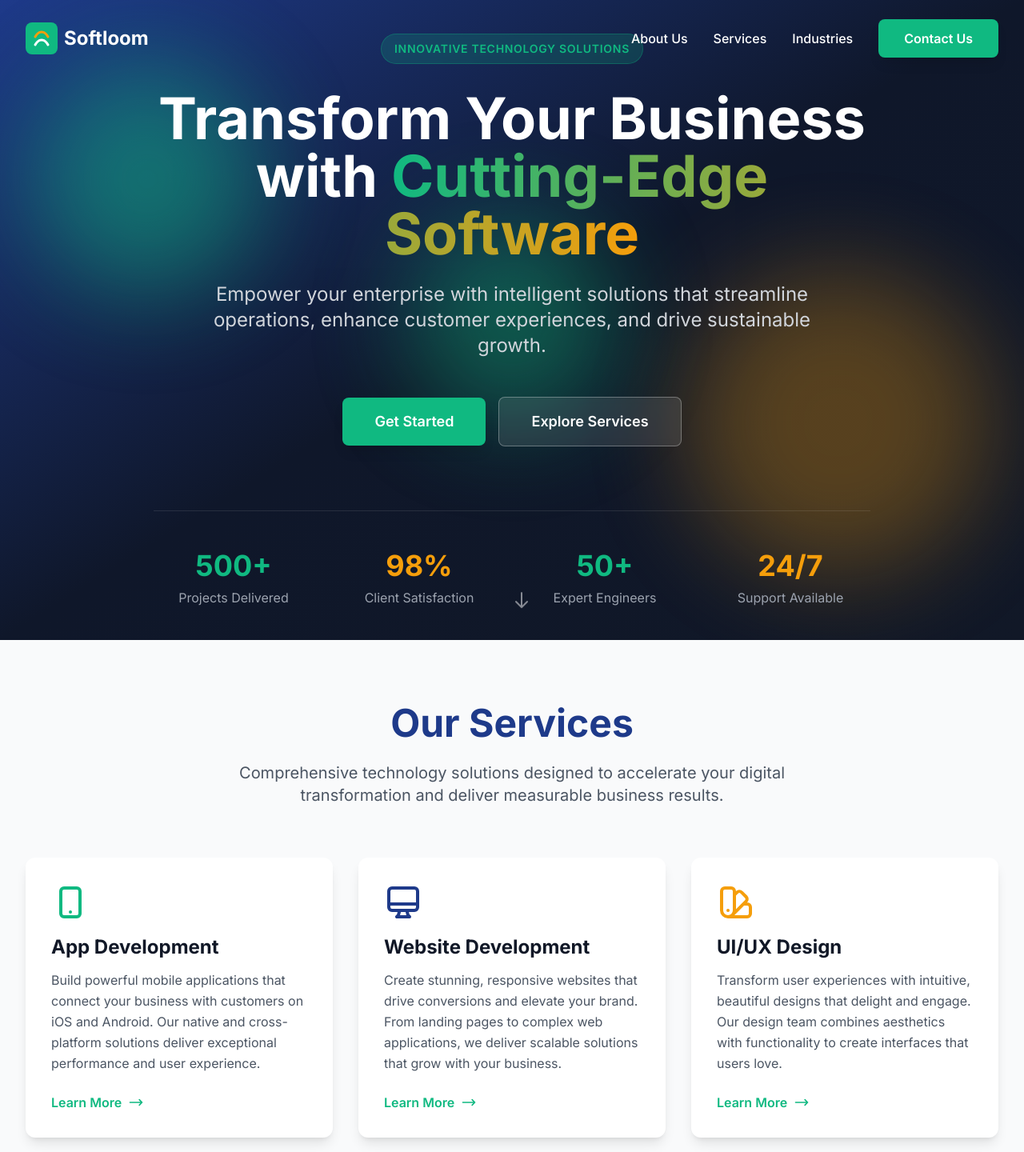
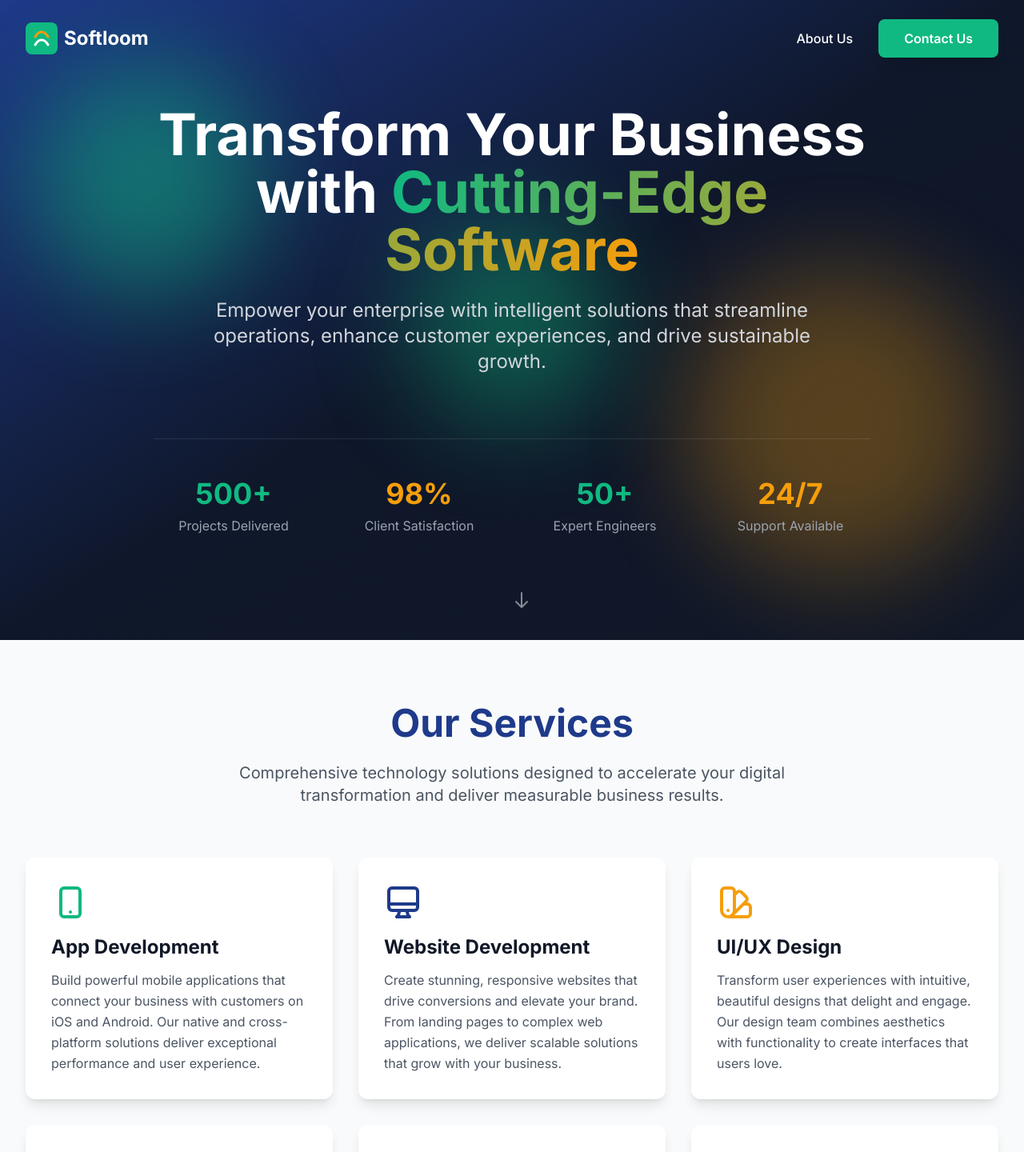
Before and after one commit to Prince-Emeka-Ekomaru/softloom, a React (Vite) app: page / in a window 1280 px wide. Shown: the top 1440 px of the page at 80% size. Built offline with nearby package versions, Linux system fonts and the light colour scheme.

Commit message:
Update website: simplify navigation, remove CTAs, update location to Nigeria, change timezone to GMT

```diff
--- a/src/components/CTASections.tsx
+++ b/src/components/CTASections.tsx
@@ -47,12 +47,6 @@ const CTASections = () => {
                     <path strokeLinecap="round" strokeLinejoin="round" strokeWidth={2} d="M5 13l4 4L19 7" />
                   </svg>
                   <span className="text-lg">Custom software development</span>
-                </li>
-                <li className="flex items-center">
-                  <svg className="w-6 h-6 text-softloom-yellow mr-3" fill="none" stroke="currentColor" viewBox="0 0 24 24">
-                    <path strokeLinecap="round" strokeLinejoin="round" strokeWidth={2} d="M5 13l4 4L19 7" />
-                  </svg>
-                  <span className="text-lg">Cloud migration & infrastructure</span>
                 </li>
                 <li className="flex items-center">
                   <svg className="w-6 h-6 text-softloom-yellow mr-3" fill="none" stroke="currentColor" viewBox="0 0 24 24">
--- a/src/components/ContactForm.tsx
+++ b/src/components/ContactForm.tsx
@@ -90,8 +90,10 @@ const ContactForm = () => {
                   <div>
                     <h4 className="text-xl font-semibold mb-1 text-gray-900">Our Location</h4>
                     <p className="text-gray-600">
-                      1 Market Street<br />
-                      San Francisco, CA 94105
+                      Workcity Africa, Polystar building<br />
+                      2nd roundabout, Lekki Phase 1<br />
+                      Lekki, Lagos 105102<br />
+                      Nigeria
                     </p>
                   </div>
                 </div>
@@ -119,7 +121,7 @@ const ContactForm = () => {
                   <div>
                     <h4 className="text-xl font-semibold mb-1 text-gray-900">Business Hours</h4>
                     <p className="text-gray-600">
-                      Monday - Friday: 9:00 AM - 6:00 PM PST<br />
+                      Monday - Friday: 9:00 AM - 6:00 PM GMT<br />
                       24/7 Support Available
                     </p>
                   </div>
--- a/src/components/Footer.tsx
+++ b/src/components/Footer.tsx
@@ -122,9 +122,11 @@ const Footer = () => {
               <li className="pt-4">
                 <p className="text-gray-400 text-sm">Our Location</p>
                 <p className="text-sm">
-                  1 Market Street
+                  Workcity Africa, Polystar building
                   <br />
-                  San Francisco, CA 94105
+                  2nd roundabout, Lekki Phase 1
+                  <br />
+                  Lekki, Lagos 105102, Nigeria
                 </p>
               </li>
             </ul>
--- a/src/components/Header.tsx
+++ b/src/components/Header.tsx
@@ -67,20 +67,6 @@ const Header = () => {
               About Us
             </button>
             <button
-              onClick={() => scrollToSection('services')}
-              className={`font-medium transition-colors hover:text-softloom-green ${isScrolled ? 'text-gray-700' : 'text-white'
-                }`}
-            >
-              Services
-            </button>
-            <button
-              onClick={() => scrollToSection('industries')}
-              className={`font-medium transition-colors hover:text-softloom-green ${isScrolled ? 'text-gray-700' : 'text-white'
-                }`}
-            >
-              Industries
-            </button>
-            <button
               onClick={() => scrollToSection('contact')}
               className="btn-primary"
             >
@@ -128,18 +114,6 @@ const Header = () => {
               About Us
             </button>
             <button
-              onClick={() => scrollToSection('services')}
-              className="block w-full text-left py-2 text-gray-700 font-medium hover:text-softloom-green transition-colors"
-            >
-              Services
-            </button>
-            <button
-              onClick={() => scrollToSection('industries')}
-              className="block w-full text-left py-2 text-gray-700 font-medium hover:text-softloom-green transition-colors"
-            >
-              Industries
-            </button>
-            <button
               onClick={() => scrollToSection('contact')}
               className="block w-full text-left py-2 text-gray-700 font-medium hover:text-softloom-green transition-colors"
             >
--- a/src/components/Hero.tsx
+++ b/src/components/Hero.tsx
@@ -20,13 +20,6 @@ const Hero = () => {
 
       <div className="container mx-auto px-4 sm:px-6 lg:px-8 relative z-10">
         <div className="max-w-4xl mx-auto text-center">
-          {/* Badge */}
-          <div className="inline-flex items-center px-4 py-2 bg-softloom-green/20 backdrop-blur-sm rounded-full mb-8 border border-softloom-green/30">
-            <span className="text-softloom-green font-semibold text-sm uppercase tracking-wider">
-              Innovative Technology Solutions
-            </span>
-          </div>
-
           {/* Main Heading */}
           <h1 className="text-5xl md:text-6xl lg:text-7xl font-bold mb-6 leading-tight">
             Transform Your Business with{' '}
@@ -40,22 +33,6 @@ const Hero = () => {
             Empower your enterprise with intelligent solutions that streamline operations,
             enhance customer experiences, and drive sustainable growth.
           </p>
-
-          {/* CTA Buttons */}
-          <div className="flex flex-col sm:flex-row gap-4 justify-center items-center">
-            <button
-              onClick={() => scrollToSection('contact')}
-              className="btn-primary text-lg px-10 py-4"
-            >
-              Get Started
-            </button>
-            <button
-              onClick={() => scrollToSection('services')}
-              className="bg-white/10 backdrop-blur-sm hover:bg-white/20 text-white font-semibold py-4 px-10 rounded-lg transition-all duration-300 border border-white/30 hover:border-white/50 text-lg"
-            >
-              Explore Services
-            </button>
-          </div>
 
           {/* Stats */}
           <div className="grid grid-cols-2 md:grid-cols-4 gap-8 mt-20 pt-12 border-t border-white/10">
--- a/src/components/Services.tsx
+++ b/src/components/Services.tsx
@@ -79,19 +79,13 @@ const Services = () => {
           {services.map((service, index) => (
             <div
               key={index}
-              className="card group cursor-pointer"
+              className="card group"
             >
               <div className={`text-${service.color} mb-4 transform group-hover:scale-110 transition-transform duration-300`}>
                 {service.icon}
               </div>
               <h3 className="text-2xl font-bold mb-3 text-gray-900">{service.title}</h3>
               <p className="text-gray-600 leading-relaxed">{service.description}</p>
-              <div className="mt-6 flex items-center text-softloom-green font-semibold group-hover:translate-x-2 transition-transform duration-300">
-                Learn More
-                <svg className="w-5 h-5 ml-2" fill="none" stroke="currentColor" viewBox="0 0 24 24">
-                  <path strokeLinecap="round" strokeLinejoin="round" strokeWidth={2} d="M17 8l4 4m0 0l-4 4m4-4H3" />
-                </svg>
-              </div>
             </div>
           ))}
         </div>
--- a/src/components/WhyPartner.tsx
+++ b/src/components/WhyPartner.tsx
@@ -23,11 +23,11 @@ const WhyPartner = () => {
     {
       icon: (
         <svg className="w-12 h-12" fill="none" stroke="currentColor" viewBox="0 0 24 24">
-          <path strokeLinecap="round" strokeLinejoin="round" strokeWidth={2} d="M12 6V4m0 2a2 2 0 100 4m0-4a2 2 0 110 4m-6 8a2 2 0 100-4m0 4a2 2 0 110-4m0 4v2m0-6V4m6 6v10m6-2a2 2 0 100-4m0 4a2 2 0 110-4m0 4v2m0-6V4" />
+          <path strokeLinecap="round" strokeLinejoin="round" strokeWidth={2} d="M18.364 5.636l-3.536 3.536m0 5.656l3.536 3.536M9.172 9.172L5.636 5.636m3.536 9.192l-3.536 3.536M21 12a9 9 0 11-18 0 9 9 0 0118 0zm-5 0a4 4 0 11-8 0 4 4 0 018 0z" />
         </svg>
       ),
-      title: 'Seamless Integration',
-      description: 'Integrate effortlessly with your existing systems and workflows. Our flexible APIs and adaptable architecture ensure smooth connectivity with third-party tools and legacy systems.',
+      title: 'Support',
+      description: 'Dedicated optimization and feature scaling post-launch support. We stay with you beyond deployment to ensure your software evolves with your business needs.',
       color: 'softloom-blue',
     },
   ]
```
